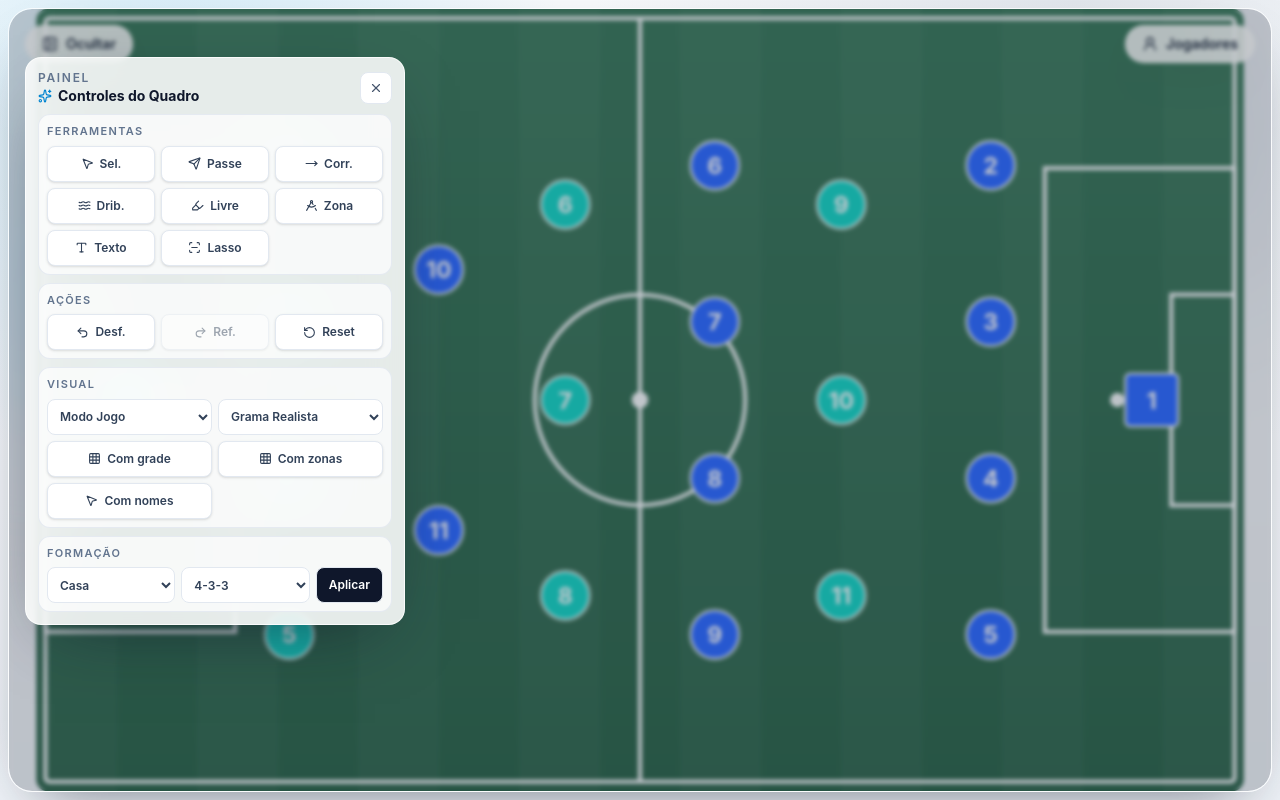
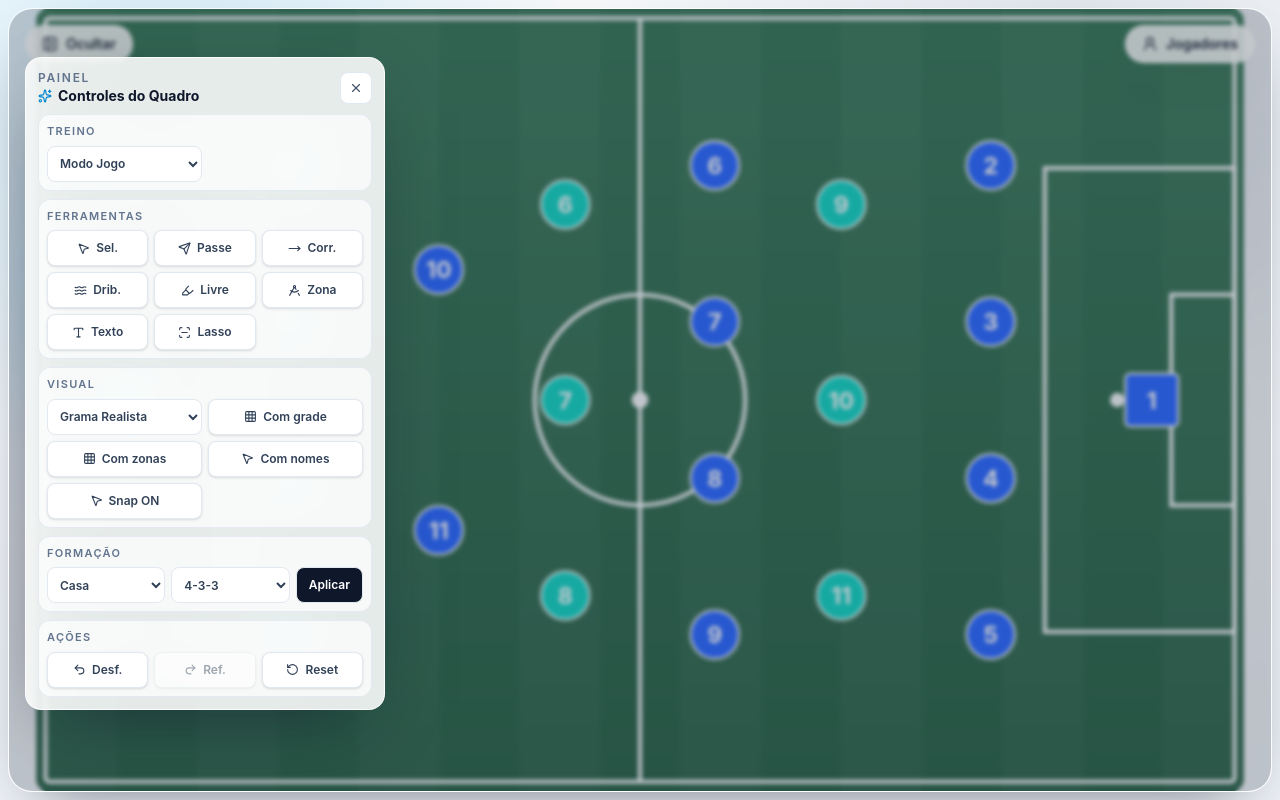
Before and after one commit to nicolasffe/tactical-board, a Next.js app: page / in a window 1280 px wide. Both pictures are taken after a click on the button "Controles". Built offline with nearby package versions, Linux system fonts and the light colour scheme.

Commit message:
feat:desenvolvimento do campo tatico

```diff
--- a/src/components/board/BoardCanvas.tsx
+++ b/src/components/board/BoardCanvas.tsx
@@ -201,6 +201,7 @@ const renderEntityShape = (
             height={entity.radius * 1.16}
             preserveAspectRatio="xMidYMid slice"
             clipPath={`url(#${avatarClipId})`}
+            className="pointer-events-none"
           />
         </>
       )}
@@ -211,6 +212,8 @@ const renderEntityShape = (
         fontWeight={700}
         fill="#f8fafc"
         transform={textTransform}
+        className="pointer-events-none"
+        style={{ userSelect: "none" }}
       >
         {"number" in entity ? entity.number : ""}
       </text>
@@ -575,6 +578,7 @@ export function BoardCanvas({ svgRef }: BoardCanvasProps) {
     entityId: Id,
   ) => {
     event.stopPropagation();
+    event.preventDefault();
     const svg = svgRef.current;
     if (!svg) {
       return;
@@ -860,7 +864,7 @@ export function BoardCanvas({ svgRef }: BoardCanvasProps) {
   };
 
   const selectedLine =
-    renderable.overlays.lines.find(
+    renderable.overlays?.lines?.find(
       (line) => line.id === selection.activeOverlayId,
     ) ?? null;
 
@@ -869,7 +873,7 @@ export function BoardCanvas({ svgRef }: BoardCanvasProps) {
       <svg
         ref={svgRef}
         viewBox={`${viewBox.x} ${viewBox.y} ${viewBox.width} ${viewBox.height}`}
-        className="h-full w-full touch-none"
+        className="h-full w-full touch-none select-none"
         onPointerDown={handleBoardPointerDown}
         onPointerMove={handlePointerMove}
         onPointerUp={handlePointerUp}
@@ -888,7 +892,11 @@ export function BoardCanvas({ svgRef }: BoardCanvasProps) {
           </marker>
         </defs>
 
-        <g ref={boardLayerRef} transform={boardTransform}>
+        <g
+          ref={boardLayerRef}
+          transform={boardTransform}
+          style={{ userSelect: "none", WebkitUserSelect: "none" }}
+        >
           <PitchLayer
             dimensions={pitchDimensions}
             showGrid={settings.showGrid}
@@ -898,7 +906,7 @@ export function BoardCanvas({ svgRef }: BoardCanvasProps) {
           />
 
           <g>
-            {renderable.overlays.polygons.map((polygon) => {
+            {(renderable.overlays?.polygons ?? []).map((polygon) => {
               const points = polygon.points
                 .map((point) => `${point.x},${point.y}`)
                 .join(" ");
@@ -926,7 +934,7 @@ export function BoardCanvas({ svgRef }: BoardCanvasProps) {
           </g>
 
           <g>
-            {renderable.overlays.freehand.map((stroke) => (
+            {(renderable.overlays?.freehand ?? []).map((stroke) => (
               <polyline
                 key={stroke.id}
                 points={stroke.points
@@ -953,7 +961,7 @@ export function BoardCanvas({ svgRef }: BoardCanvasProps) {
           </g>
 
           <g>
-            {renderable.overlays.lines.map((line) => {
+            {(renderable.overlays?.lines ?? []).map((line) => {
               const start = resolveAnchor(
                 line.start,
                 renderable.positions,
@@ -1094,7 +1102,7 @@ export function BoardCanvas({ svgRef }: BoardCanvasProps) {
             })()}
 
           <g>
-            {renderable.overlays.texts.map((textItem) => (
+            {(renderable.overlays?.texts ?? []).map((textItem) => (
               <g
                 key={textItem.id}
                 transform={`translate(${textItem.position.x} ${textItem.position.y})`}
@@ -1178,6 +1186,10 @@ export function BoardCanvas({ svgRef }: BoardCanvasProps) {
                       )
                     }
                   >
+                    <circle
+                      r={Math.max(entity.radius * 1.45, 3)}
+                      fill="transparent"
+                    />
                     {renderEntityShape(entity, readableTextTransform)}
 
                     {showName && (
--- a/src/components/controls/SimpleControls.tsx
+++ b/src/components/controls/SimpleControls.tsx
@@ -1,6 +1,7 @@
 "use client";
 
 import {
+  Circle,
   DraftingCompass,
   Grid3X3,
   Highlighter,
@@ -11,6 +12,7 @@ import {
   RotateCcw,
   Send,
   Sparkles,
+  Triangle,
   Type,
   Undo2,
   Waves,
@@ -40,18 +42,22 @@ export function SimpleControls({ onClose }: SimpleControlsProps) {
   const activeTool = useTacticalBoardStore((state) => state.activeTool);
   const settings = useTacticalBoardStore((state) => state.settings);
   const history = useTacticalBoardStore((state) => state.history);
+  const entities = useTacticalBoardStore((state) => state.entities);
 
   const setActiveTool = useTacticalBoardStore((state) => state.setActiveTool);
   const setBoardSettings = useTacticalBoardStore(
     (state) => state.setBoardSettings,
   );
   const applyFormation = useTacticalBoardStore((state) => state.applyFormation);
+  const addEntity = useTacticalBoardStore((state) => state.addEntity);
+  const removeEntity = useTacticalBoardStore((state) => state.removeEntity);
   const undo = useTacticalBoardStore((state) => state.undo);
   const redo = useTacticalBoardStore((state) => state.redo);
   const resetBoard = useTacticalBoardStore((state) => state.resetBoard);
 
   const [team, setTeam] = useState<TeamSide>("home");
   const [formation, setFormation] = useState<FormationPreset>("4-3-3");
+  const [trainingSeed, setTrainingSeed] = useState(0);
 
   const onChangeMode = (mode: BoardMode) => {
     if (mode === "training") {
@@ -77,8 +83,79 @@ export function SimpleControls({ onClose }: SimpleControlsProps) {
     });
   };
 
+  const getTrainingAnchor = () => {
+    if (settings.training.focus === "half-defending") {
+      return { x: 26.25, y: 34 };
+    }
+
+    if (settings.training.focus === "half-attacking") {
+      return { x: 78.75, y: 34 };
+    }
+
+    return { x: 52.5, y: 34 };
+  };
+
+  const getNextTrainingPoint = () => {
+    const anchor = getTrainingAnchor();
+    const row = Math.floor(trainingSeed / 4) % 3;
+    const col = trainingSeed % 4;
+    return {
+      x: anchor.x - 6 + col * 4,
+      y: anchor.y - 6 + row * 6,
+    };
+  };
+
+  const addTrainingCone = () => {
+    addEntity({
+      kind: "cone",
+      position: getNextTrainingPoint(),
+    });
+    setTrainingSeed((current) => current + 1);
+  };
+
+  const addTrainingConeLine = () => {
+    const anchor = getTrainingAnchor();
+    Array.from({ length: 5 }, (_, index) => {
+      addEntity({
+        kind: "cone",
+        position: {
+          x: anchor.x,
+          y: anchor.y - 12 + index * 6,
+        },
+      });
+    });
+  };
+
+  const addTrainingMannequin = () => {
+    const anchor = getTrainingAnchor();
+    addEntity({
+      kind: "mannequin",
+      position: { x: anchor.x + 8, y: anchor.y },
+    });
+  };
+
+  const addTrainingBall = () => {
+    addEntity({
+      kind: "ball",
+      position: getTrainingAnchor(),
+    });
+  };
+
+  const clearTrainingEquipment = () => {
+    Object.values(entities)
+      .filter(
+        (entity) =>
+          entity.kind === "ball" ||
+          entity.kind === "cone" ||
+          entity.kind === "mannequin",
+      )
+      .forEach((entity) => {
+        removeEntity(entity.id);
+      });
+  };
+
   return (
-    <section className="max-h-[calc(100vh-7rem)] w-[min(90vw,380px)] overflow-y-auto rounded-2xl border border-white/80 bg-white/88 p-3 shadow-[0_24px_70px_-30px_rgba(15,23,42,0.65)] backdrop-blur-xl">
+    <section className="max-h-[calc(100vh-7rem)] w-[min(90vw,360px)] overflow-y-auto rounded-2xl border border-white/80 bg-white/88 p-3 shadow-[0_24px_70px_-30px_rgba(15,23,42,0.65)] backdrop-blur-xl">
       <div className="mb-2 flex items-center justify-between">
         <div>
           <p className="text-xs font-semibold uppercase tracking-[0.14em] text-slate-500">
@@ -97,6 +174,95 @@ export function SimpleControls({ onClose }: SimpleControlsProps) {
         >
           <X size={14} />
         </button>
+      </div>
+
+      <div className={sectionClass}>
+        <p className="mb-1.5 text-[11px] font-semibold uppercase tracking-[0.12em] text-slate-500">
+          Treino
+        </p>
+        <div className="grid grid-cols-2 gap-1.5">
+          <select
+            className="h-9 rounded-lg border border-slate-200 bg-white px-2 text-xs font-semibold text-slate-700 outline-none"
+            value={settings.mode}
+            onChange={(event) => onChangeMode(event.target.value as BoardMode)}
+          >
+            <option value="match">Modo Jogo</option>
+            <option value="training">Modo Treino</option>
+          </select>
+
+          {settings.mode === "training" && (
+            <select
+              className="h-9 rounded-lg border border-slate-200 bg-white px-2 text-xs font-semibold text-slate-700 outline-none"
+              value={settings.training.focus}
+              onChange={(event) =>
+                setBoardSettings({
+                  training: {
+                    ...settings.training,
+                    focus: event.target.value as typeof settings.training.focus,
+                  },
+                })
+              }
+            >
+              <option value="half-attacking">Meio Ofensivo</option>
+              <option value="half-defending">Meio Defensivo</option>
+              <option value="full">Campo Completo</option>
+            </select>
+          )}
+
+          {settings.mode === "training" && (
+            <select
+              className="h-9 rounded-lg border border-slate-200 bg-white px-2 text-xs font-semibold text-slate-700 outline-none"
+              value={settings.training.visibleTeams[0] ?? "home"}
+              onChange={(event) =>
+                onChangeTrainingTeam(event.target.value as TeamSide)
+              }
+            >
+              <option value="home">Time Casa</option>
+              <option value="away">Time Visitante</option>
+            </select>
+          )}
+        </div>
+
+        {settings.mode === "training" && (
+          <div className="mt-2 grid grid-cols-2 gap-1.5">
+            <button
+              type="button"
+              className={buttonClass}
+              onClick={addTrainingCone}
+            >
+              <Triangle size={13} />+ Cone
+            </button>
+            <button
+              type="button"
+              className={buttonClass}
+              onClick={addTrainingConeLine}
+            >
+              <Grid3X3 size={13} />
+              Linha Cones
+            </button>
+            <button
+              type="button"
+              className={buttonClass}
+              onClick={addTrainingMannequin}
+            >
+              <Grid3X3 size={13} />+ Manequim
+            </button>
+            <button
+              type="button"
+              className={buttonClass}
+              onClick={addTrainingBall}
+            >
+              <Circle size={13} />+ Bola
+            </button>
+            <button
+              type="button"
+              className="col-span-2 inline-flex h-9 items-center justify-center gap-1.5 rounded-lg border border-rose-200 bg-rose-50 px-2 text-xs font-semibold text-rose-700 shadow-sm transition hover:border-rose-300 hover:bg-rose-100"
+              onClick={clearTrainingEquipment}
+            >
+              Limpar equipamentos
+            </button>
+          </div>
+        )}
       </div>
 
       <div className={sectionClass}>
@@ -173,47 +339,9 @@ export function SimpleControls({ onClose }: SimpleControlsProps) {
 
       <div className={sectionClass}>
         <p className="mb-1.5 text-[11px] font-semibold uppercase tracking-[0.12em] text-slate-500">
-          Ações
-        </p>
-        <div className="grid grid-cols-3 gap-1.5">
-          <button
-            type="button"
-            className={buttonClass}
-            disabled={history.past.length === 0}
-            onClick={undo}
-          >
-            <Undo2 size={13} />
-            Desf.
-          </button>
-          <button
-            type="button"
-            className={buttonClass}
-            disabled={history.future.length === 0}
-            onClick={redo}
-          >
-            <Redo2 size={13} />
-            Ref.
-          </button>
-          <button type="button" className={buttonClass} onClick={resetBoard}>
-            <RotateCcw size={13} />
-            Reset
-          </button>
-        </div>
-      </div>
-
-      <div className={sectionClass}>
-        <p className="mb-1.5 text-[11px] font-semibold uppercase tracking-[0.12em] text-slate-500">
           Visual
         </p>
         <div className="grid grid-cols-2 gap-1.5">
-          <select
-            className="h-9 rounded-lg border border-slate-200 bg-white px-2 text-xs font-semibold text-slate-700 outline-none"
-            value={settings.mode}
-            onChange={(event) => onChangeMode(event.target.value as BoardMode)}
-          >
-            <option value="match">Modo Jogo</option>
-            <option value="training">Modo Treino</option>
-          </select>
           <select
             className="h-9 rounded-lg border border-slate-200 bg-white px-2 text-xs font-semibold text-slate-700 outline-none"
             value={settings.pitchStyle}
@@ -253,38 +381,17 @@ export function SimpleControls({ onClose }: SimpleControlsProps) {
             <MousePointer2 size={13} />
             {settings.showPlayerNames ? "Sem nomes" : "Com nomes"}
           </button>
+          <button
+            type="button"
+            className={buttonClass}
+            onClick={() =>
+              setBoardSettings({ snapToEntities: !settings.snapToEntities })
+            }
+          >
+            <MousePointer2 size={13} />
+            {settings.snapToEntities ? "Snap ON" : "Snap OFF"}
+          </button>
         </div>
-
-        {settings.mode === "training" && (
-          <div className="mt-2 grid grid-cols-2 gap-1.5">
-            <select
-              className="h-9 rounded-lg border border-slate-200 bg-white px-2 text-xs font-semibold text-slate-700 outline-none"
-              value={settings.training.focus}
-              onChange={(event) =>
-                setBoardSettings({
-                  training: {
-                    ...settings.training,
-                    focus: event.target.value as typeof settings.training.focus,
-                  },
-                })
-              }
-            >
-              <option value="half-attacking">Meio Ofensivo</option>
-              <option value="half-defending">Meio Defensivo</option>
-              <option value="full">Campo Completo</option>
-            </select>
-            <select
-              className="h-9 rounded-lg border border-slate-200 bg-white px-2 text-xs font-semibold text-slate-700 outline-none"
-              value={settings.training.visibleTeams[0] ?? "home"}
-              onChange={(event) =>
-                onChangeTrainingTeam(event.target.value as TeamSide)
-              }
-            >
-              <option value="home">Time Casa</option>
-              <option value="away">Time Visitante</option>
-            </select>
-          </div>
-        )}
       </div>
 
       <div className={sectionClass}>
@@ -322,6 +429,36 @@ export function SimpleControls({ onClose }: SimpleControlsProps) {
           </button>
         </div>
       </div>
+
+      <div className={sectionClass}>
+        <p className="mb-1.5 text-[11px] font-semibold uppercase tracking-[0.12em] text-slate-500">
+          Ações
+        </p>
+        <div className="grid grid-cols-3 gap-1.5">
+          <button
+            type="button"
+            className={buttonClass}
+            disabled={history.past.length === 0}
+            onClick={undo}
+          >
+            <Undo2 size={13} />
+            Desf.
+          </button>
+          <button
+            type="button"
+            className={buttonClass}
+            disabled={history.future.length === 0}
+            onClick={redo}
+          >
+            <Redo2 size={13} />
+            Ref.
+          </button>
+          <button type="button" className={buttonClass} onClick={resetBoard}>
+            <RotateCcw size={13} />
+            Reset
+          </button>
+        </div>
+      </div>
     </section>
   );
 }
```
